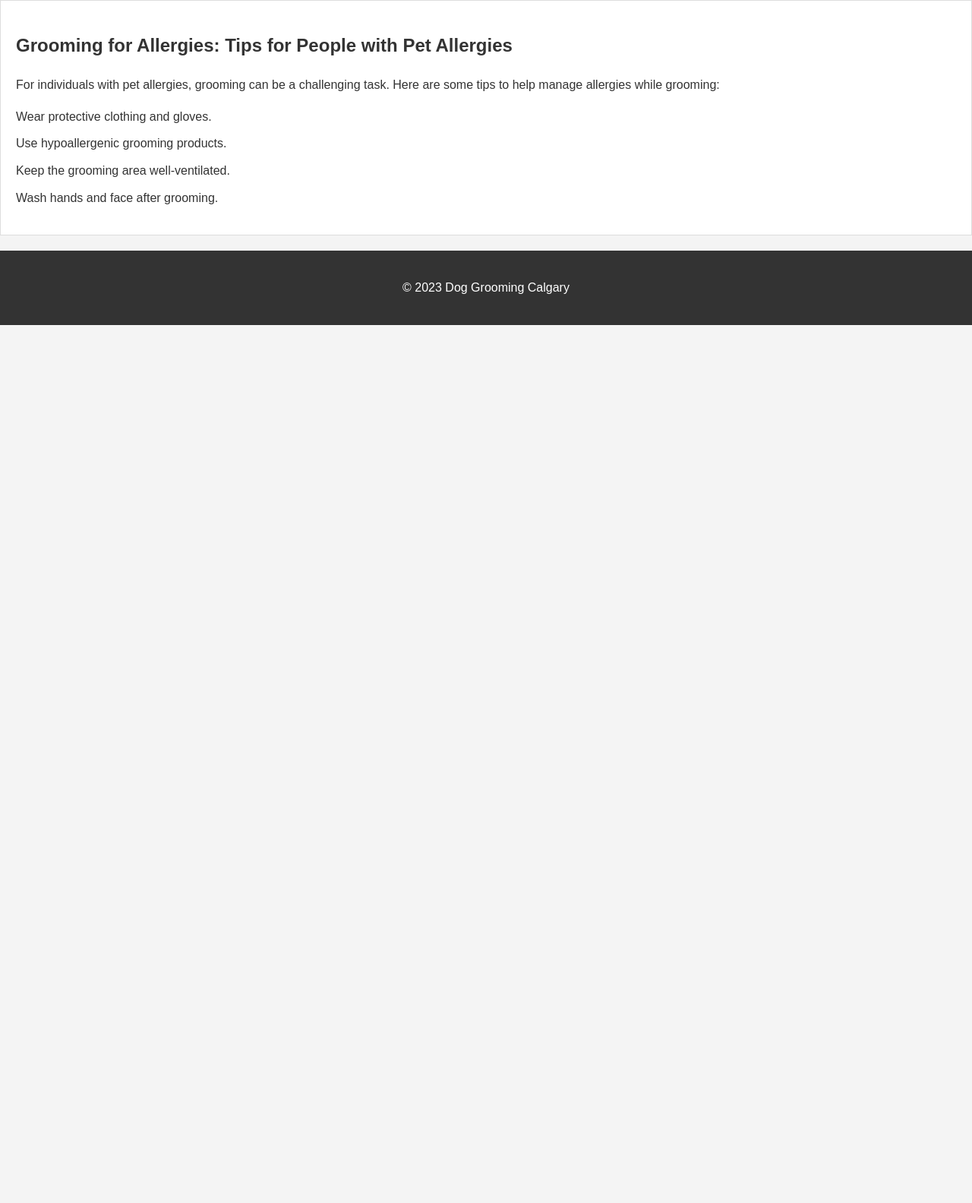
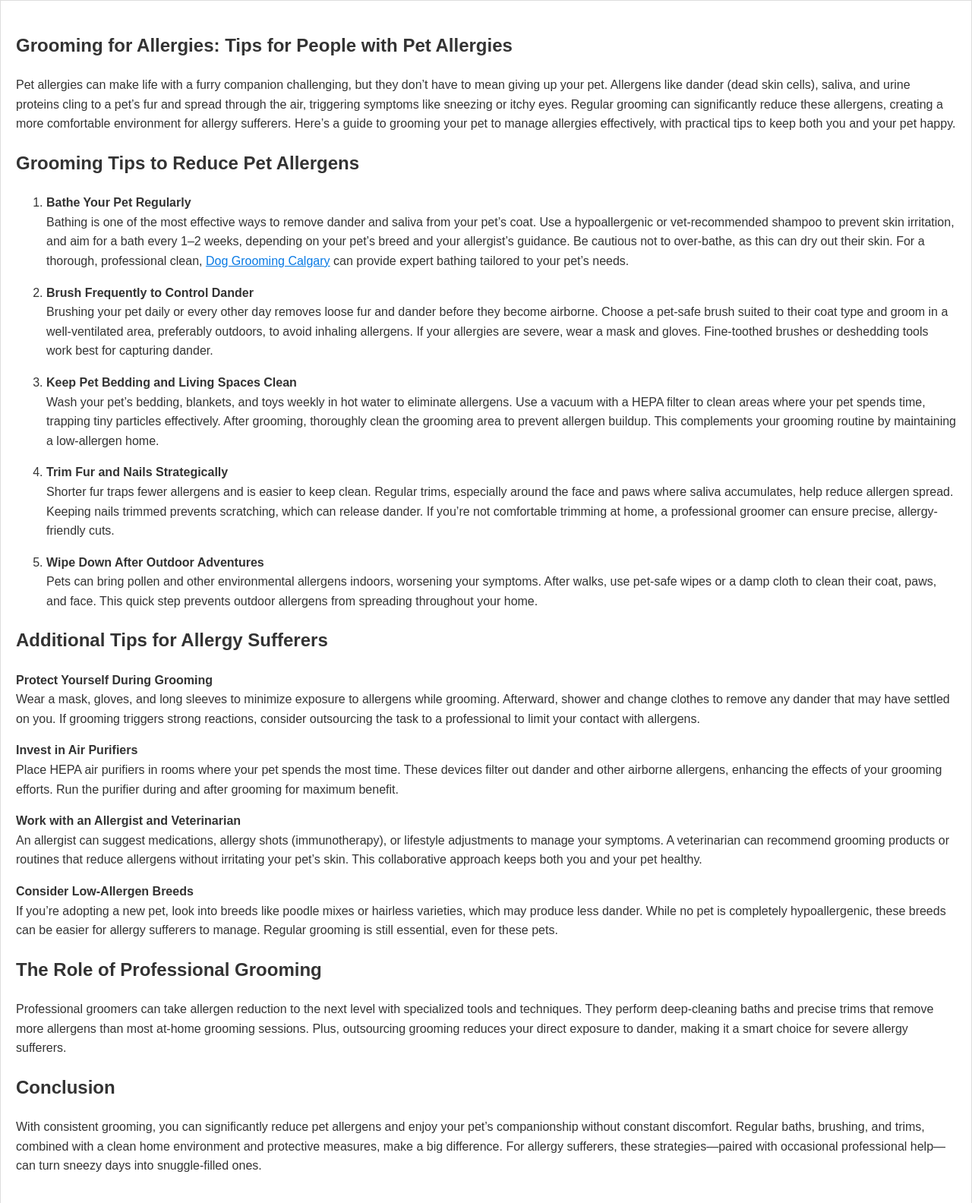
Before and after one commit to doggroomingcalgary/doggroomingcalgary-calgarydoggrooming-netlify, a plain HTML site: page grooming-for-allergies.html in a window 1280 px wide. Shown: the part 123-1707 px from the top of the page at 76% size. Before the commit the page ends 800 px from the top, so only its background shows below. Drawn offline with Linux system fonts and the light colour scheme; a script that the page names is missing.

Commit message:
Update grooming-for-allergies.html

```diff
--- a/grooming-for-allergies.html
+++ b/grooming-for-allergies.html
@@ -18,14 +18,45 @@
         </nav>
     </header>
     <article>
-        <h2>Grooming for Allergies: Tips for People with Pet Allergies</h2>
-        <p>For individuals with pet allergies, grooming can be a challenging task. Here are some tips to help manage allergies while grooming:</p>
-        <ul>
-            <li>Wear protective clothing and gloves.</li>
-            <li>Use hypoallergenic grooming products.</li>
-            <li>Keep the grooming area well-ventilated.</li>
-            <li>Wash hands and face after grooming.</li>
-        </ul>
+        <h1 dir="ltr" data-pm-slice="0 0 []">Grooming for Allergies: Tips for People with Pet Allergies</h1>
+<p dir="ltr">Pet allergies can make life with a furry companion challenging, but they don&rsquo;t have to mean giving up your pet. Allergens like dander (dead skin cells), saliva, and urine proteins cling to a pet&rsquo;s fur and spread through the air, triggering symptoms like sneezing or itchy eyes. Regular grooming can significantly reduce these allergens, creating a more comfortable environment for allergy sufferers. Here&rsquo;s a guide to grooming your pet to manage allergies effectively, with practical tips to keep both you and your pet happy.</p>
+<h2 dir="ltr">Grooming Tips to Reduce Pet Allergens</h2>
+<ol dir="ltr">
+<li>
+<p dir="ltr"><strong>Bathe Your Pet Regularly</strong><br />Bathing is one of the most effective ways to remove dander and saliva from your pet&rsquo;s coat. Use a hypoallergenic or vet-recommended shampoo to prevent skin irritation, and aim for a bath every 1&ndash;2 weeks, depending on your pet&rsquo;s breed and your allergist&rsquo;s guidance. Be cautious not to over-bathe, as this can dry out their skin. For a thorough, professional clean, <a href="https://doggroomingcalgary.ca/">Dog Grooming Calgary</a> can provide expert bathing tailored to your pet&rsquo;s needs.</p>
+</li>
+<li>
+<p dir="ltr"><strong>Brush Frequently to Control Dander</strong><br />Brushing your pet daily or every other day removes loose fur and dander before they become airborne. Choose a pet-safe brush suited to their coat type and groom in a well-ventilated area, preferably outdoors, to avoid inhaling allergens. If your allergies are severe, wear a mask and gloves. Fine-toothed brushes or deshedding tools work best for capturing dander.</p>
+</li>
+<li>
+<p dir="ltr"><strong>Keep Pet Bedding and Living Spaces Clean</strong><br />Wash your pet&rsquo;s bedding, blankets, and toys weekly in hot water to eliminate allergens. Use a vacuum with a HEPA filter to clean areas where your pet spends time, trapping tiny particles effectively. After grooming, thoroughly clean the grooming area to prevent allergen buildup. This complements your grooming routine by maintaining a low-allergen home.</p>
+</li>
+<li>
+<p dir="ltr"><strong>Trim Fur and Nails Strategically</strong><br />Shorter fur traps fewer allergens and is easier to keep clean. Regular trims, especially around the face and paws where saliva accumulates, help reduce allergen spread. Keeping nails trimmed prevents scratching, which can release dander. If you&rsquo;re not comfortable trimming at home, a professional groomer can ensure precise, allergy-friendly cuts.</p>
+</li>
+<li>
+<p dir="ltr"><strong>Wipe Down After Outdoor Adventures</strong><br />Pets can bring pollen and other environmental allergens indoors, worsening your symptoms. After walks, use pet-safe wipes or a damp cloth to clean their coat, paws, and face. This quick step prevents outdoor allergens from spreading throughout your home.</p>
+</li>
+</ol>
+<h2 dir="ltr">Additional Tips for Allergy Sufferers</h2>
+<ul dir="ltr">
+<li>
+<p dir="ltr"><strong>Protect Yourself During Grooming</strong><br />Wear a mask, gloves, and long sleeves to minimize exposure to allergens while grooming. Afterward, shower and change clothes to remove any dander that may have settled on you. If grooming triggers strong reactions, consider outsourcing the task to a professional to limit your contact with allergens.</p>
+</li>
+<li>
+<p dir="ltr"><strong>Invest in Air Purifiers</strong><br />Place HEPA air purifiers in rooms where your pet spends the most time. These devices filter out dander and other airborne allergens, enhancing the effects of your grooming efforts. Run the purifier during and after grooming for maximum benefit.</p>
+</li>
+<li>
+<p dir="ltr"><strong>Work with an Allergist and Veterinarian</strong><br />An allergist can suggest medications, allergy shots (immunotherapy), or lifestyle adjustments to manage your symptoms. A veterinarian can recommend grooming products or routines that reduce allergens without irritating your pet&rsquo;s skin. This collaborative approach keeps both you and your pet healthy.</p>
+</li>
+<li>
+<p dir="ltr"><strong>Consider Low-Allergen Breeds</strong><br />If you&rsquo;re adopting a new pet, look into breeds like poodle mixes or hairless varieties, which may produce less dander. While no pet is completely hypoallergenic, these breeds can be easier for allergy sufferers to manage. Regular grooming is still essential, even for these pets.</p>
+</li>
+</ul>
+<h2 dir="ltr">The Role of Professional Grooming</h2>
+<p dir="ltr">Professional groomers can take allergen reduction to the next level with specialized tools and techniques. They perform deep-cleaning baths and precise trims that remove more allergens than most at-home grooming sessions. Plus, outsourcing grooming reduces your direct exposure to dander, making it a smart choice for severe allergy sufferers.</p>
+<h2 dir="ltr">Conclusion</h2>
+<p dir="ltr">With consistent grooming, you can significantly reduce pet allergens and enjoy your pet&rsquo;s companionship without constant discomfort. Regular baths, brushing, and trims, combined with a clean home environment and protective measures, make a big difference. For allergy sufferers, these strategies&mdash;paired with occasional professional help&mdash;can turn sneezy days into snuggle-filled ones.</p>
     </article>
     <footer>
         <p>&copy; 2023 Dog Grooming Calgary</p>
```
